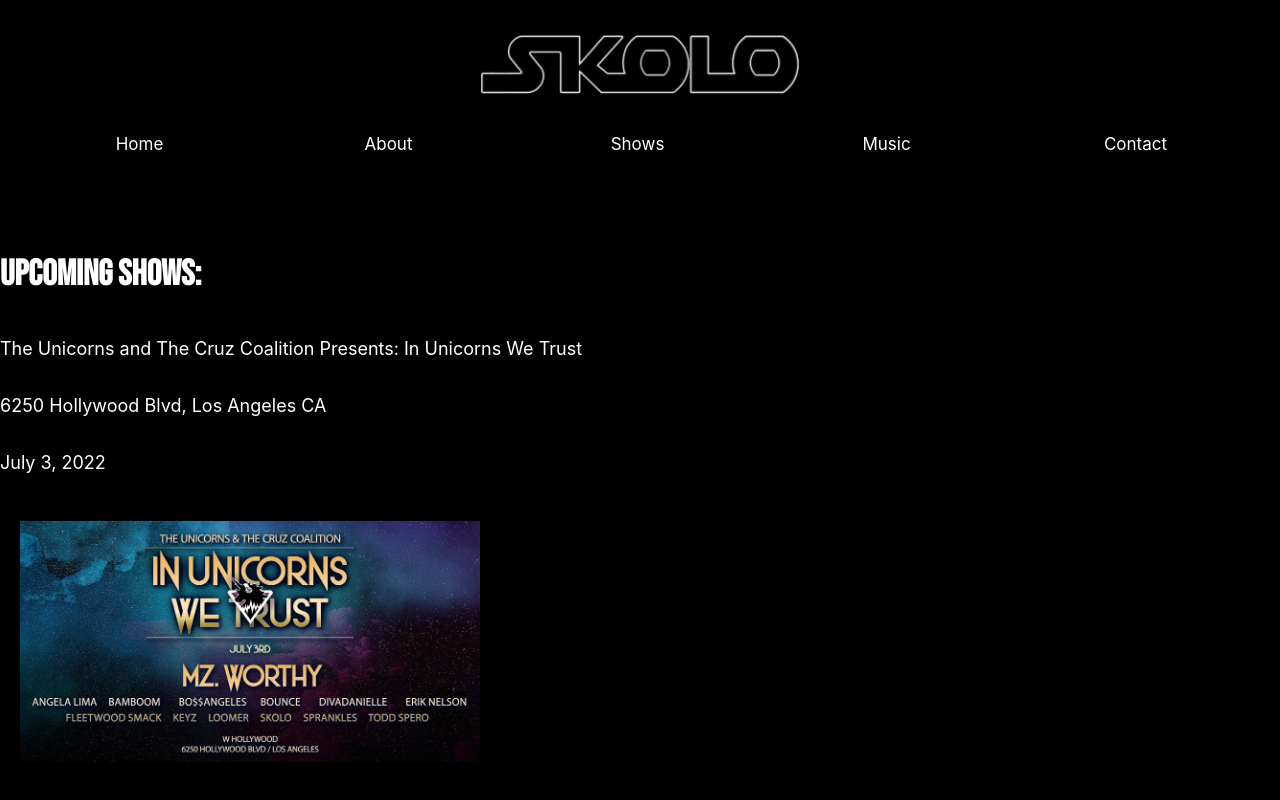
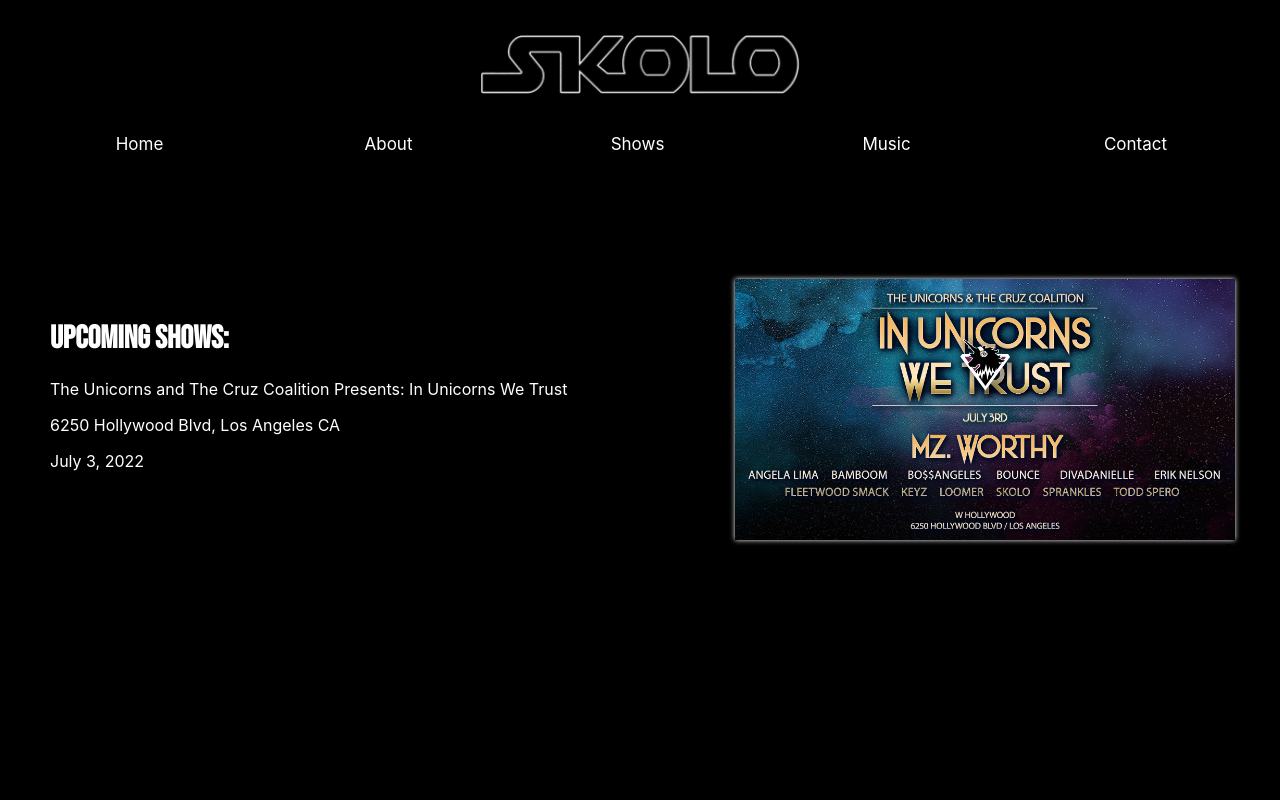
Before and after one commit to BrianSkolo/Skolo-Website, a Next.js app: page /shows in a window 1280 px wide. Built offline with nearby package versions, Linux system fonts and the light colour scheme.

Commit message:
Afternoon Update

```diff
--- a/components/BackgroundLayoutImg/BackgroundLayoutImg.js
+++ b/components/BackgroundLayoutImg/BackgroundLayoutImg.js
@@ -7,7 +7,7 @@
             <div className={styles.bgImage} >
                 {children}
            </div>
-
+    // do i need to pass children properties into this div?  I don't see what properties children is refereeing to here.
     )
 };
 
--- a/components/Header.js
+++ b/components/Header.js
@@ -1,5 +1,6 @@
 import Link from "next/link";
 import styled from 'styled-components';
+import ClientOnly from "./clientOnly";
 
 const HeaderContainer = styled.div`
     display: flex;
@@ -21,11 +22,13 @@
 
 function Header() {
     return (
+        <ClientOnly>
         <HeaderContainer>
             <Link class="home" href="/">
                 <LogoImage src="CroppedSkoloLogo2.png" alt="Skolo" />
             </Link>
         </HeaderContainer>
+        </ClientOnly>
         )
     }
 
--- a/components/Navbar.js
+++ b/components/Navbar.js
@@ -1,5 +1,6 @@
 import Link from "next/link";
 import styled from 'styled-components';
+import ClientOnly from "./clientOnly";
 
 const NavContainer = styled.nav`
     display: flex;
@@ -22,6 +23,7 @@
 
 function Navbar() {
   return (
+    <ClientOnly>
     <NavContainer>
       <Link href="/"><NavLink>Home</NavLink></Link>
       <Link href="/about"><NavLink>About</NavLink></Link>
@@ -29,6 +31,7 @@
       <Link href="/music"><NavLink>Music</NavLink></Link>
       <Link href="/connect"><NavLink>Contact</NavLink></Link>
     </NavContainer>
+    </ClientOnly>
   )
 }
 
--- /dev/null
+++ b/components/clientOnly.js
@@ -0,0 +1,20 @@
+import React from "react";
+
+const ClientOnly = ({ children, ...delegated }) => {
+
+  const [hasMounted, setHasMounted] = React.useState(false);
+
+  React.useEffect(() => {
+    setHasMounted(true);
+  }, []);
+
+  if (!hasMounted) return null
+
+  return (
+    <React.Fragment {...delegated}>
+      {children}
+    </React.Fragment>
+  );
+}
+
+export default ClientOnly
--- a/pages/shows.js
+++ b/pages/shows.js
@@ -1,14 +1,16 @@
 import styles from '../styles/Home.module.css';
 import Link from 'next/link';
 import styled from 'styled-components';
+import ClientOnly from '../components/clientOnly';
 
-const ShowsContainer = styled.div`
+
+const HeaderContainer = styled.div`
     display: flex;
     flex-direction: row;
     align-items: center;
     width: 100%;
     border-width:2px;
-    margin-top: 75px;
+    margin-top: 125px;
 
     color: white;
     // align-self: flex-end;
@@ -18,16 +20,21 @@
 const InfoContainer = styled.div`
     display: flex;
     flex-direction: column;
-    align-items: left;
-    width: auto;
+    // align-items: left;
+    // width: auto;
+    // margin-right: auto;
+    margin-left: 50px ;
+
 `;
 
 const ImageContainer = styled.div`
-    display: flex;
-    flex-direction: row;
-    align-items: right;
-    align-items: right;
-    width: 100%;
+    // display: flex;
+    // flex-direction: row;
+    // align-items: right;
+    // align-items: right;
+    // width: 100%;
+    margin-left: auto;
+    margin-right: 45px ;
 
 `;
 
@@ -35,41 +42,60 @@
     width: 500px;
     display: block;
     cursor: pointer;
-    padding: 20px;
-    padding-top: 30px;
+    // padding: 20px;
+    // padding-top: 30px;
+    margin: auto;
+    -moz-box-shadow: 0 0 5px #fff;
+    -webkit-box-shadow: 0 0 5px #fff;
+    box-shadow: 0px 0px 5px #fff;
+
 
 `;
+
+const UpcomingShows = styled.h1`
+    font-family: BebasNeue;
+`;
+
+const InfoParagraph = styled.p`
+    margin-bottom: 50px;
+`;
+
+
 
 
 
 function Shows() {
     return (
-        <ShowsContainer className={styles.shows}>
-
-            <InfoContainer>
-                <h1
-                    style={{ fontFamily: 'BebasNeue', }}>
+        <ClientOnly id="styled-components-render">
+        <HeaderContainer id="shows-container">
+           <InfoContainer id="info-container">
+           <InfoParagraph>
+                <UpcomingShows id="upcoming-shows">
 
                         Upcoming Shows:
 
-                </h1>
-                <p
-                    >The Unicorns and The Cruz Coalition Presents: In Unicorns We Trust
+                </UpcomingShows>
+
+                <p id="title">
+                    The Unicorns and The Cruz Coalition Presents: In Unicorns We Trust
                 </p>
 
-                <p
-                   >6250 Hollywood Blvd, Los Angeles CA
+                <p id="address">
+                    6250 Hollywood Blvd, Los Angeles CA
                 </p>
-                <p
-                    >July 3, 2022
+                <p id="date">
+                    July 3, 2022
                 </p>
-            </InfoContainer>
+                </InfoParagraph>
+        </InfoContainer>
 
-            <ImageContainer>
+            <ImageContainer id="image-container">
 
-                <Link href="https://www.facebook.com/events/705625483884426">
+                <Link id="link" href="https://www.facebook.com/events/705625483884426">
                     <EventImage
+                        id="image"
                         src="Unicorns.jpg"
+
 
                         // width="100%"
                         // height="100%"
@@ -79,7 +105,8 @@
 
             </ImageContainer>
 
-        </ShowsContainer>
+        </HeaderContainer>
+        </ClientOnly>
     )
 
 }
```
Also changed, not shown: pages/about.js (+39 -11 lines), pages/connect.js (+16 -9 lines), pages/connectbackup.js (deleted, +0 -77 lines), pages/music.js (+16 -6 lines), pages/musicBackup.js (deleted, +0 -78 lines).
